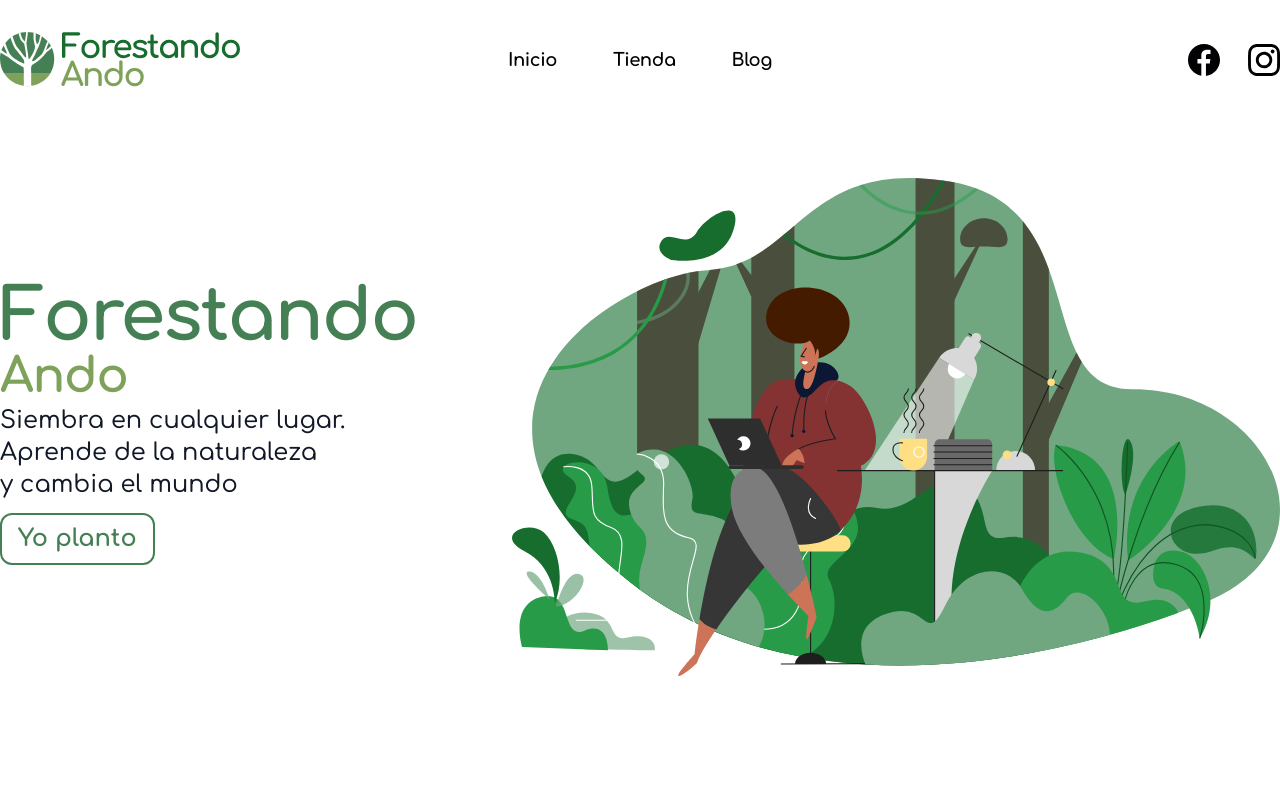
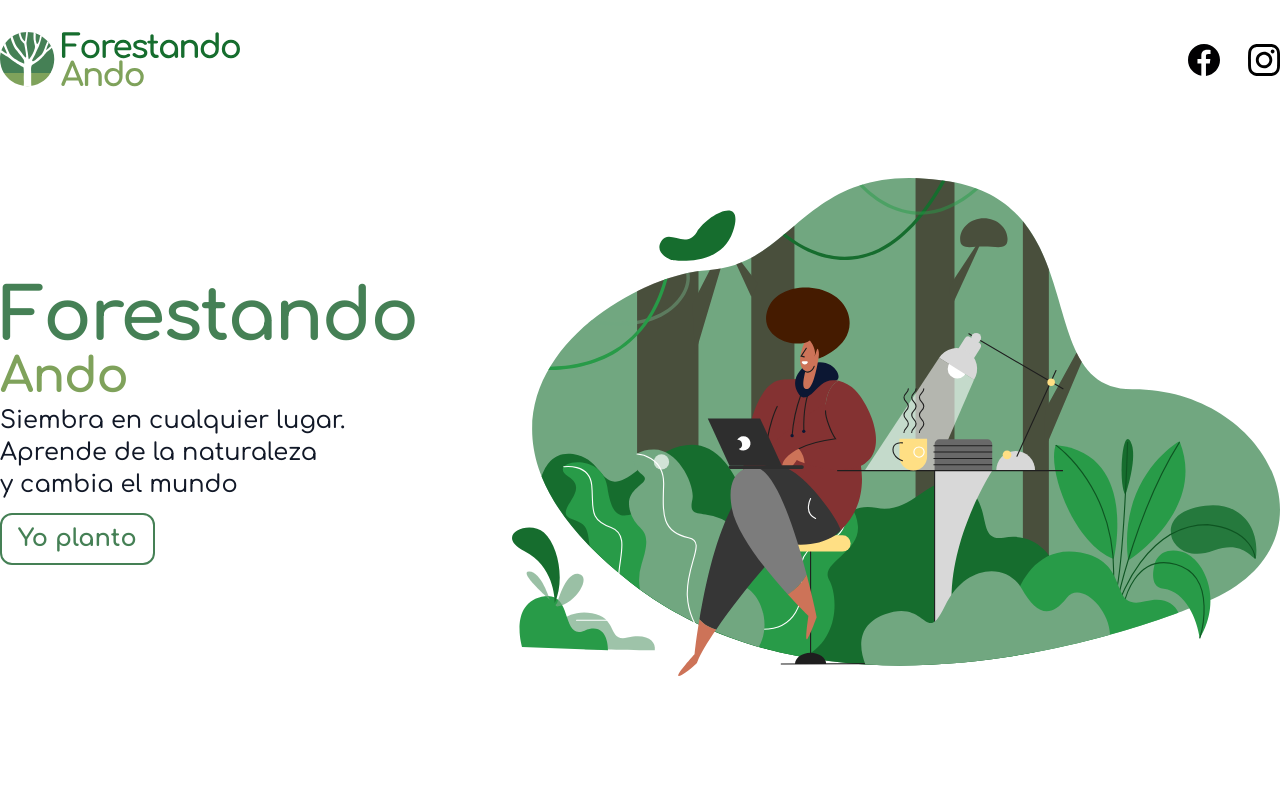
Before and after one commit to crstndssn/forestandoando, a React (Create React App) app: page / in a window 1280 px wide. Shown: the top 800 px of the page. Built offline with nearby package versions, Linux system fonts and the light colour scheme.

Commit message:
hide-some-logos

```diff
--- a/src/components/Navigation.js
+++ b/src/components/Navigation.js
@@ -18,9 +18,9 @@ export default class Navigation extends Component {
                         <Link to="/"><img className="w-12" src={logoMobile} alt="Logo"/> </Link>
                     </div>
                     <div className="w-1/3 flex justify-center items-center">
-                        <Link to="/" className="text-lg font-bold tracking-tight mx-7 md:block xs:hidden">Inicio</Link>
+                        {/* <Link to="/" className="text-lg font-bold tracking-tight mx-7 md:block xs:hidden">Inicio</Link>
                         <Link to="/tienda" className="text-lg font-bold tracking-tight md:mx-7 xs:mx-2">Tienda</Link>
-                        <Link to="/blog" className="text-lg font-bold tracking-tight md:mx-7 xs:mx-2">Blog</Link>
+                        <Link to="/blog" className="text-lg font-bold tracking-tight md:mx-7 xs:mx-2">Blog</Link> */}
                     </div>
                     <div className="md:w-1/3 xs:w-auto flex justify-end items-center">
                         <a href="https://www.facebook.com/forestandoando/" target="_blank" rel="noreferrer"><img className="md:w-8 xs:w-7 md:mx-7 xs:mx-4" src={facebook} alt="Facebook" /></a>
```
